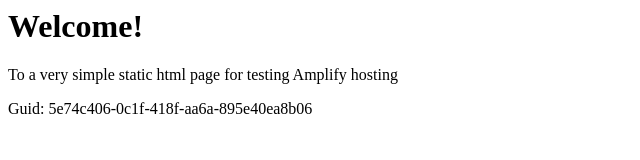
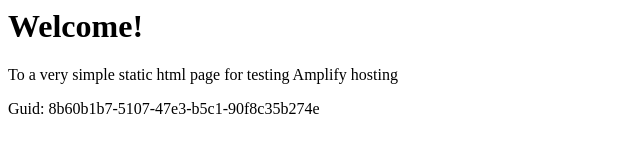
Before and after one commit to aws-aemilia-iad/Github-PR-Commit-Integration-Test-DoNotTouch-GitHubWebhookPushCanaryTest-v1-gamma-us-east-1, a website: page src/index.html in a window 1280 px wide. Shown: the full height of the page, 0-640 px from the left. Drawn offline with Linux system fonts and the light colour scheme.

Commit message:
commit from integ tests

```diff
--- a/src/index.html
+++ b/src/index.html
@@ -12,6 +12,6 @@
 <body>
     <h1>Welcome!</h1>
     <p>To a very simple static html page for testing Amplify hosting</p>
-    <p>Guid: 5e74c406-0c1f-418f-aa6a-895e40ea8b06</p></body>
+    <p>Guid: 8b60b1b7-5107-47e3-b5c1-90f8c35b274e</p></body>
 
 </html>
```
